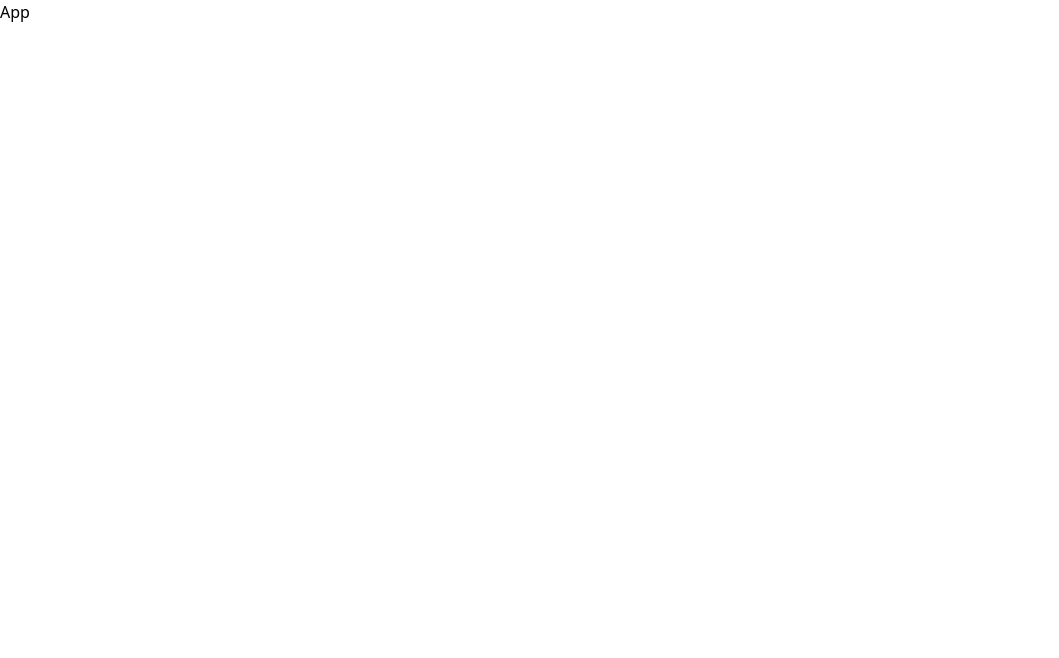
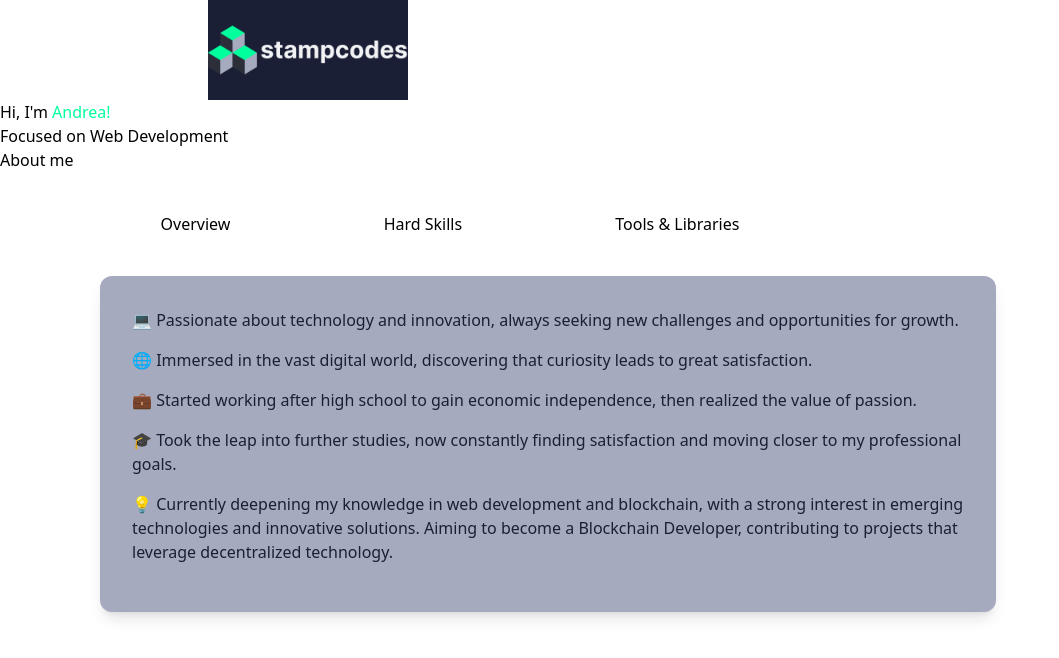
Before and after one commit to stampcodes/portfolio_website_v2, a React (Vite) app: page / in a window 1280 px wide. Shown: the top 658 px of the page, without its empty margins (0-1059 px from the left). Built offline with nearby package versions, Linux system fonts and the light colour scheme.

Commit message:
Added components

```diff
--- a/src/App.tsx
+++ b/src/App.tsx
@@ -1,5 +1,15 @@
+import About from "./components/About/About";
+import Hero from "./components/Hero";
+import Navbar from "./components/Navbar/Navbar";
+
 const App = () => {
-  return <div>App</div>;
+  return (
+    <>
+      <Navbar />
+      <Hero />
+      <About />
+    </>
+  );
 };
 
 export default App;
```
